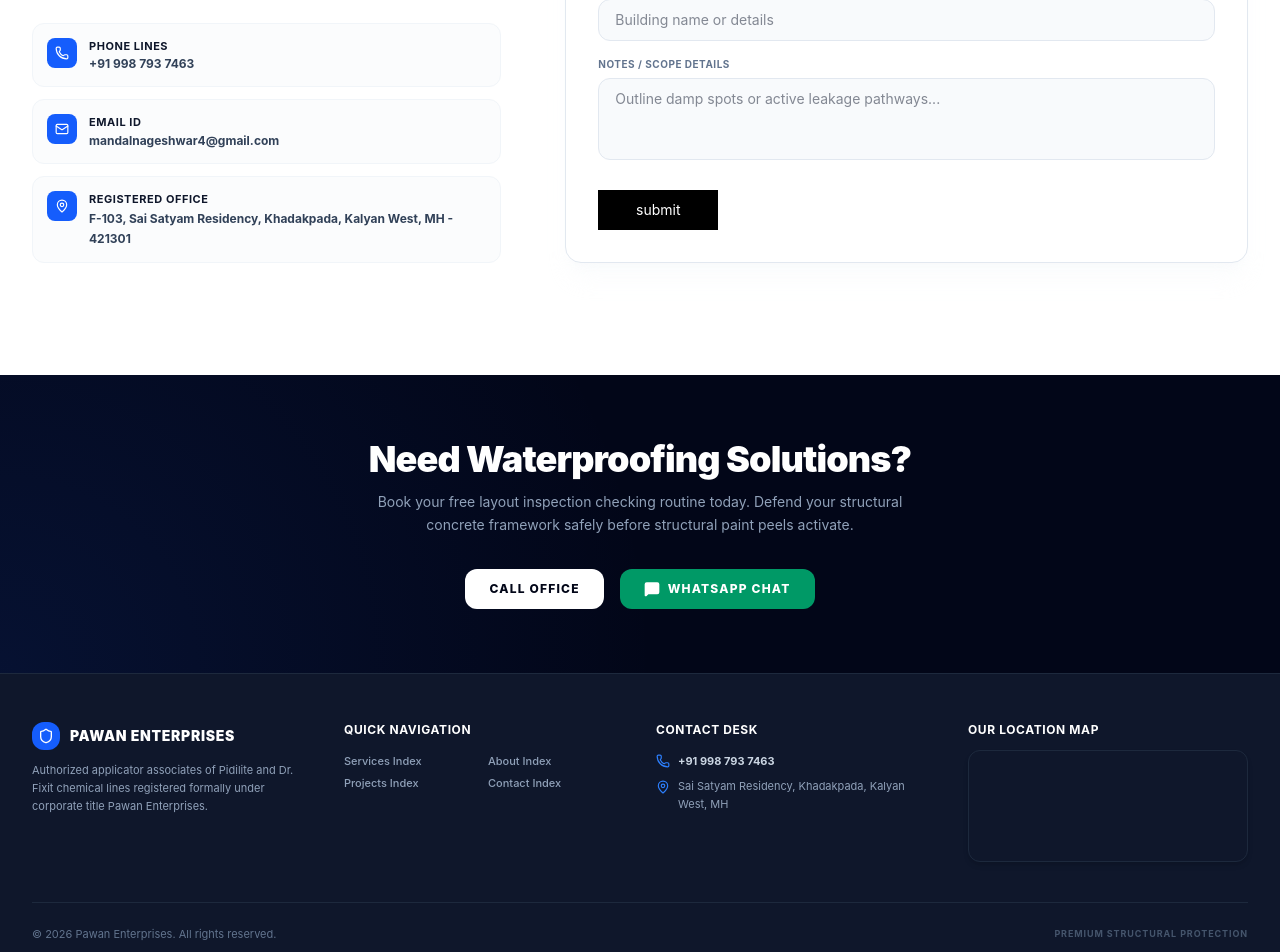
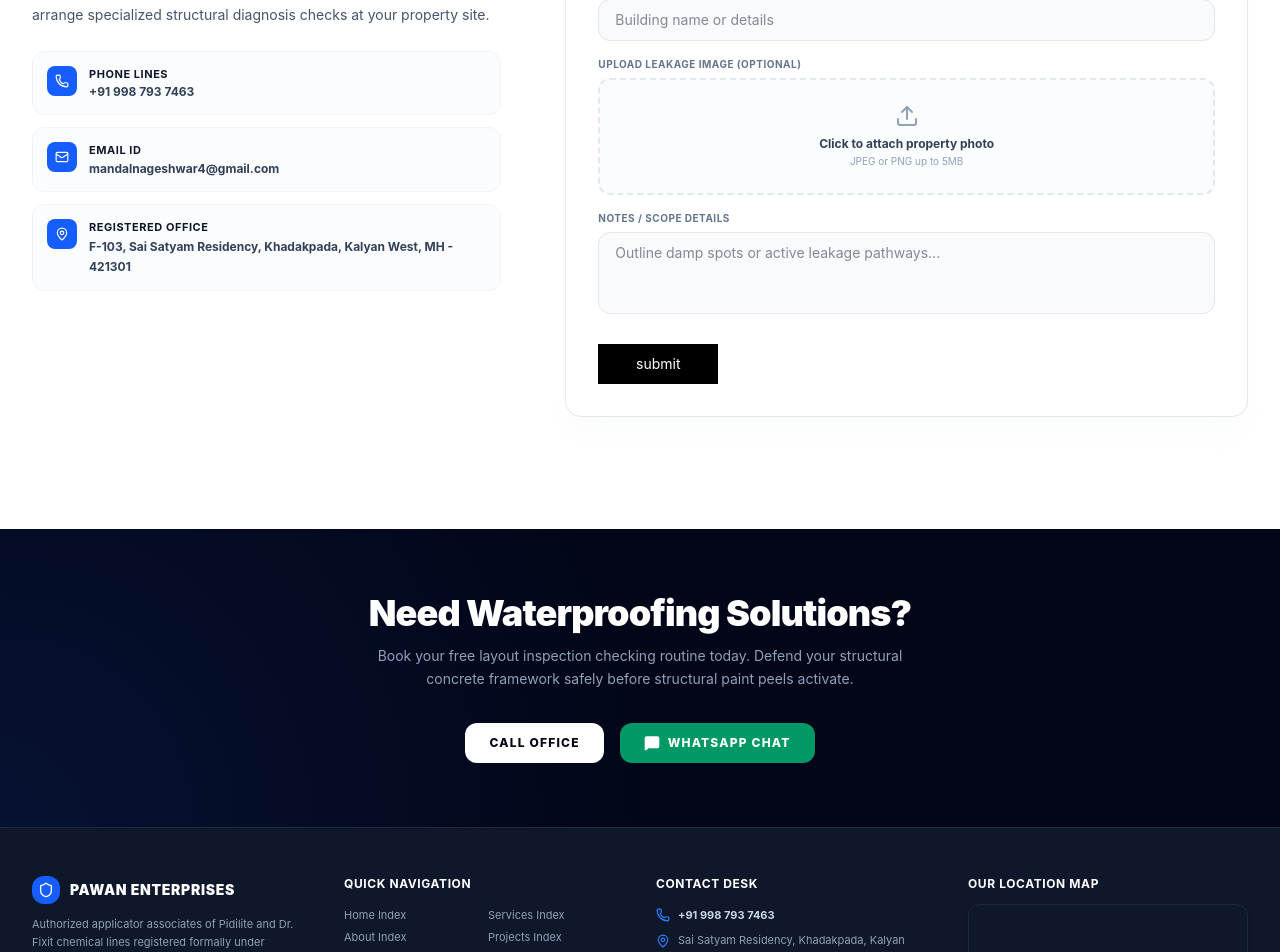
Before and after one commit to Prakash23114/Pawan-Enterprises, a React (Vite) app in the folder PawanFront/: page / in a window 1280 px wide. Shown: the part 5020-5972 px from the top of the page. Built offline with nearby package versions, Linux system fonts and the light colour scheme; grey boxes are pictures that could not be loaded.

Commit message:
fix: resolve footer mapping loop crashes and restore missing leakage image picker mechanics

```diff
--- a/PawanFront/src/pages/ContactForm.jsx
+++ b/PawanFront/src/pages/ContactForm.jsx
@@ -1,7 +1,9 @@
-import React, { useState } from 'react';
-import { Phone, Mail, MapPin, MessageSquare, Shield } from 'lucide-react';
+import React, { useState, useRef } from 'react';
+import { Phone, Mail, MapPin, MessageSquare, Upload, X, Shield } from 'lucide-react';
 
 export default function ContactForm() {
+  const fileInputRef = useRef(null);
+
   const [formData, setFormData] = useState({
     fullName: '',
     phone: '',
@@ -11,10 +13,30 @@ export default function ContactForm() {
     notes: ''
   });
 
+  const [leakageImage, setLeakageImage] = useState(null);
+  const [imagePreview, setImagePreview] = useState('');
   const [status, setStatus] = useState({ loading: false, success: null, message: '' });
 
   const handleChange = (e) => {
     setFormData({ ...formData, [e.target.name]: e.target.value });
+  };
+
+  const handleFileChange = (e) => {
+    const file = e.target.files[0];
+    if (file) {
+      if (file.size > 5 * 1024 * 1024) { // Strict 5MB file size constraint limit check
+        setStatus({ loading: false, success: false, message: 'Image size must be smaller than 5MB.' });
+        return;
+      }
+      setLeakageImage(file);
+      setImagePreview(URL.createObjectURL(file));
+    }
+  };
+
+  const removeSelectedImage = () => {
+    setLeakageImage(null);
+    setImagePreview('');
+    if (fileInputRef.current) fileInputRef.current.value = '';
   };
 
   const handleFormSubmit = async (e) => {
@@ -22,13 +44,25 @@ export default function ContactForm() {
     setStatus({ loading: true, success: null, message: "" });
 
     try {
-      // FIX: Changed endpoint to match your backend router route precisely
+      // Create multi-part Form Data payload block to transfer both text fields and binary file streams safely
+      const submissionPayload = new FormData();
+      submissionPayload.append('fullName', formData.fullName);
+      submissionPayload.append('phone', formData.phone);
+      submissionPayload.append('email', formData.email);
+      submissionPayload.append('serviceType', formData.serviceType);
+      submissionPayload.append('address', formData.address);
+      submissionPayload.append('notes', formData.notes);
+
+      if (leakageImage) {
+        submissionPayload.append('leakageImage', leakageImage);
+      }
+
+      // Targets the precise active route listener deployed on your backend server
       const response = await fetch(
         `${import.meta.env.VITE_API_URL || "https://pawan-enterprises.onrender.com"}/api/request-inspection`,
         {
           method: "POST",
-          headers: { "Content-Type": "application/json" },
-          body: JSON.stringify(formData)
+          body: submissionPayload // Send as multi-part form data instead of regular JSON
         }
       );
 
@@ -41,6 +75,7 @@ export default function ContactForm() {
         message: "Your inspection request has been submitted successfully! We will contact you shortly."
       });
 
+      // Clear layout elements completely upon successful completion
       setFormData({
         fullName: "",
         phone: "",
@@ -49,6 +84,7 @@ export default function ContactForm() {
         address: "",
         notes: ""
       });
+      removeSelectedImage();
 
     } catch (error) {
       setStatus({
@@ -59,13 +95,21 @@ export default function ContactForm() {
     }
   };
 
+  // Helper scroll anchor targeting function
+  const localScrollTo = (id) => {
+    const element = document.getElementById(id);
+    if (element) {
+      element.scrollIntoView({ behavior: 'smooth', block: 'start' });
+    }
+  };
+
   return (
     <>
       <section id="contact" className="py-16 lg:py-28 bg-white border-t border-slate-200 relative overflow-hidden">
         <div className="max-w-7xl mx-auto px-4 sm:px-6 lg:px-8">
           <div className="grid grid-cols-1 lg:grid-cols-12 gap-10 lg:gap-16 items-start">
 
-            {/* Information Block */}
+            {/* Left Content Column */}
             <div className="lg:col-span-5 space-y-6 lg:sticky lg:top-28">
               <div>
                 <div className="inline-flex items-center bg-blue-50 text-blue-700 px-3 py-1 rounded-md text-xs font-bold uppercase tracking-wider mb-2">On-Site Evaluation</div>
@@ -102,7 +146,7 @@ export default function ContactForm() {
               </div>
             </div>
 
-            {/* Input Form Fields */}
+            {/* Right Form Input Panel Column */}
             <div className="lg:col-span-7 bg-white p-5 sm:p-8 rounded-2xl border border-slate-200 shadow-xl shadow-slate-100/30">
               <form onSubmit={handleFormSubmit} className="space-y-4">
 
@@ -145,12 +189,38 @@ export default function ContactForm() {
                   <input type="text" required name="address" value={formData.address} onChange={handleChange} placeholder="Building name or details" className="w-full bg-slate-50 border border-slate-200 focus:border-blue-600 focus:bg-white rounded-xl px-4 py-2.5 text-xs sm:text-sm text-slate-900 transition-all focus:outline-none" />
                 </div>
 
+                {/* ─── RESTORED LEAKAGE PHOTO IMAGES UPLOAD INPUT ─── */}
+                <div>
+                  <label className="block text-[10px] font-bold uppercase tracking-wider text-slate-500 mb-1.5">Upload Leakage Image (Optional)</label>
+                  <input type="file" ref={fileInputRef} name="leakageImage" accept="image/*" onChange={handleFileChange} className="hidden" />
+                  {!imagePreview ? (
+                    <div onClick={() => fileInputRef.current?.click()} className="w-full border-2 border-dashed border-slate-200 hover:border-blue-500 bg-slate-50/50 hover:bg-slate-50 rounded-xl p-6 flex flex-col items-center justify-center cursor-pointer transition-all duration-200 group select-none">
+                      <Upload className="w-6 h-6 text-slate-400 group-hover:text-blue-600 mb-2 transition-colors" />
+                      <span className="text-xs font-bold text-slate-700">Click to attach property photo</span>
+                      <span className="text-[10px] text-slate-400 mt-0.5">JPEG or PNG up to 5MB</span>
+                    </div>
+                  ) : (
+                    <div className="relative border border-slate-200 bg-slate-50 rounded-xl p-3 flex items-center justify-between animate-fadeIn">
+                      <div className="flex items-center space-x-3 overflow-hidden">
+                        <img src={imagePreview} alt="Leakage source preview" className="w-14 h-14 rounded-lg object-cover border border-slate-200 bg-white" />
+                        <div className="overflow-hidden">
+                          <p className="text-xs font-bold text-slate-800 truncate">{leakageImage?.name}</p>
+                          <p className="text-[10px] text-slate-400 mt-0.5">{(leakageImage?.size / (1024 * 1024)).toFixed(2)} MB</p>
+                        </div>
+                      </div>
+                      <button type="button" onClick={removeSelectedImage} className="p-1.5 rounded-lg bg-slate-100 hover:bg-red-50 text-slate-500 hover:text-red-600 transition-colors focus:outline-none">
+                        <X className="w-4 h-4" />
+                      </button>
+                    </div>
+                  )}
+                </div>
+
                 <div>
                   <label className="block text-[10px] font-bold uppercase tracking-wider text-slate-500 mb-1.5">Notes / Scope Details</label>
                   <textarea rows="3" name="notes" value={formData.notes} onChange={handleChange} placeholder="Outline damp spots or active leakage pathways..." className="w-full bg-slate-50 border border-slate-200 focus:border-blue-600 focus:bg-white rounded-xl px-4 py-2.5 text-xs sm:text-sm text-slate-900 transition-all focus:outline-none resize-none"></textarea>
                 </div>
 
-                {/* ─── MATCHING YOUR EXACT SCREENSHOT BUTTON STYLE ─── */}
+                {/* Black square submit button design layout */}
                 <div className="flex justify-start pt-2">
                   <button
                     type="submit"
@@ -177,7 +247,7 @@ export default function ContactForm() {
         </div>
       </section>
 
-      {/* Call to Action banner */}
+      {/* Action Banner */}
       <section className="bg-slate-950 text-white py-16 relative overflow-hidden">
         <div className="absolute inset-0 bg-[radial-gradient(circle_at_bottom_left,rgba(37,99,235,0.12),transparent_50%)]"></div>
         <div className="max-w-5xl mx-auto px-4 sm:px-6 lg:px-8 text-center relative z-10">
@@ -197,12 +267,12 @@ export default function ContactForm() {
         </div>
       </section>
 
-      {/* Footer Layout */}
+      {/* ─── FIXED GLOBAL FOOTER LAYER (Array Mapping Replaced with Stable Links) ─── */}
       <footer className="bg-slate-900 text-slate-400 pt-12 pb-10 border-t border-slate-800 text-xs relative z-20">
         <div className="max-w-7xl mx-auto px-4 sm:px-6 lg:px-8">
           <div className="grid grid-cols-1 sm:grid-cols-2 lg:grid-cols-4 gap-8 pb-10 border-b border-slate-800">
             <div className="space-y-3">
-              <div className="flex items-center space-x-2.5 cursor-pointer">
+              <div className="flex items-center space-x-2.5 cursor-pointer" onClick={() => window.scrollTo({ top: 0, behavior: 'smooth' })}>
                 <div className="bg-blue-600 p-1.5 rounded-xl text-white"><Shield className="w-4 h-4" /></div>
                 <span className="text-white font-black text-sm tracking-wider uppercase">Pawan Enterprises</span>
               </div>
@@ -214,11 +284,10 @@ export default function ContactForm() {
             <div>
               <h4 className="text-white font-bold text-xs uppercase tracking-wider mb-4">Quick Navigation</h4>
               <ul className="grid grid-cols-2 gap-2 text-[11px]">
-                {['Services', 'About', 'Projects', 'Contact'].map((l) => (
-                  <li key={l}>
-                    <span className="text-slate-400 font-medium select-none">{l} Index</span>
-                  </li>
-                ))}
+                <li><button type="button" onClick={() => localScrollTo('hero')} className="hover:text-white transition-colors text-left focus:outline-none">Home Index</button></li>
+                <li><button type="button" onClick={() => localScrollTo('services')} className="hover:text-white transition-colors text-left focus:outline-none">Services Index</button></li>
+                <li><button type="button" onClick={() => localScrollTo('about')} className="hover:text-white transition-colors text-left focus:outline-none">About Index</button></li>
+                <li><button type="button" onClick={() => localScrollTo('projects')} className="hover:text-white transition-colors text-left focus:outline-none">Projects Index</button></li>
               </ul>
             </div>
 
```
